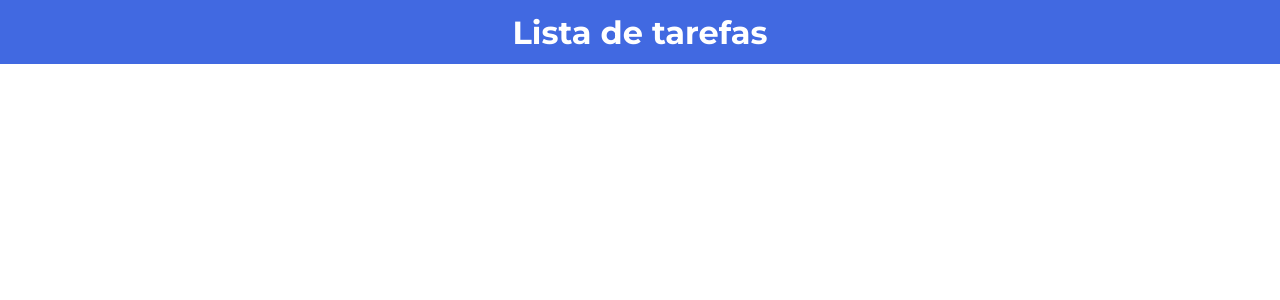
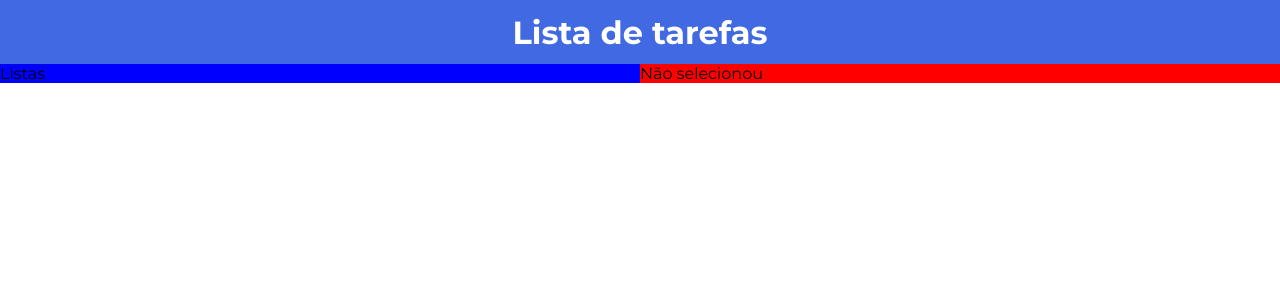
Before and after one commit to cauesvlima/todolist-frontend, a React (Vite) app in the folder todolist/: page / in a window 1280 px wide. Shown: the top 300 px of the page. Built offline with nearby package versions, Linux system fonts and the light colour scheme; no server answers.

Commit message:
adicionando serviços de listas

```diff
--- a/todolist/package.json
+++ b/todolist/package.json
@@ -10,6 +10,7 @@
     "preview": "vite preview"
   },
   "dependencies": {
+    "axios": "^1.7.7",
     "dotenv": "^16.4.5",
     "react": "^18.3.1",
     "react-dom": "^18.3.1",
--- a/todolist/src/components/lists/index.tsx
+++ b/todolist/src/components/lists/index.tsx
@@ -1,6 +1,20 @@
 import styles from './styles.module.scss';
+import { useListServices } from '../../services/list';
+import { useEffect, useState } from 'react';
+export const Lists = () =>{
+    const{listGetAll} = useListServices();
+    const [lists, setLists] = useState();
 
-export const Lists = () =>{
+    const handleViewLists= async()=>{
+        const response = await listGetAll();
+        setLists(response.data.listas);
+        console.log(response.data.listas);
+    }
+
+    useEffect(()=>{
+        handleViewLists();
+    },[])
+
 return(
     <div>
         Listas
--- a/todolist/src/components/mainContainer/index.tsx
+++ b/todolist/src/components/mainContainer/index.tsx
@@ -1,10 +1,27 @@
 import styles from './styles.module.scss';
 import { Header } from '../header';
+import { Lists } from '../lists';
+import { Tasks } from '../tasks';
+import { useState } from 'react';
+
 
 const Container = () =>{
+    const [listSelected, setListSelected] = useState(false);
+
+    const SelectList = () =>{
+        setListSelected(!listSelected);
+    }
     return(
     <div className={styles.MainContainer}>
         <Header/>
+        <div className={styles.Body}>
+            <div className={styles.listsContainer} onClick={SelectList}>
+            <Lists/>
+            </div>
+            <div className={styles.tasksContainer}>
+                {listSelected ? <>selecionou a lista</>: <>Não selecionou</>}
+            </div>
+        </div>
     </div>
     );
 };
--- a/todolist/src/components/mainContainer/styles.module.scss
+++ b/todolist/src/components/mainContainer/styles.module.scss
@@ -3,3 +3,20 @@
     width: 100%;
     height: 100dvh;
 }
+
+.Body{
+    display: flex;
+    flex-wrap: wrap;
+}
+
+.listsContainer{
+    flex: 1 0 340px;
+    height: auto;
+    background-color: blue;
+}
+
+.tasksContainer{
+    flex: 1 0 340px;
+    height: auto;
+    background-color: red;
+}
--- /dev/null
+++ b/todolist/src/components/tasks/index.tsx
@@ -0,0 +1,9 @@
+import styles from './styles.module.scss';
+
+export const Tasks = () =>{
+    return (
+        <div>
+            Tasks
+        </div>
+    )
+}
--- /dev/null
+++ b/todolist/src/services/api.ts
@@ -0,0 +1,11 @@
+import axios, { AxiosInstance } from "axios";
+
+const useAxios = (): { api: AxiosInstance } => {
+    const api: AxiosInstance = axios.create({
+        baseURL: 'http://localhost:8100'
+    });
+
+    return { api };
+};
+
+export default useAxios;
--- /dev/null
+++ b/todolist/src/services/list.ts
@@ -0,0 +1,24 @@
+import useAxios from "./api";
+
+export const useListServices = () =>{
+    const{api} = useAxios();
+
+    return{
+        listCreate: async(data:object) =>{
+            return await api.post('/list', {body:data});
+        },
+        listGetAll: async()=>{
+            return await api.get('/list');
+        },
+        listGetUnique: async(id:number)=>{
+            return await api.get(`/list/${id}`);
+        },
+        updateList: async(id:number, data:object)=>{
+            return await api.put(`/list/${id}`, data);
+        },
+        deleteList: async(id:number) =>{
+            return await api.delete(`/list/${id}`);
+        }
+
+    }
+}
```
Also changed, not shown: todolist/src/components/tasks/styles.module.scss (added), 1 other file (tests, documents, lock files or other folders).
